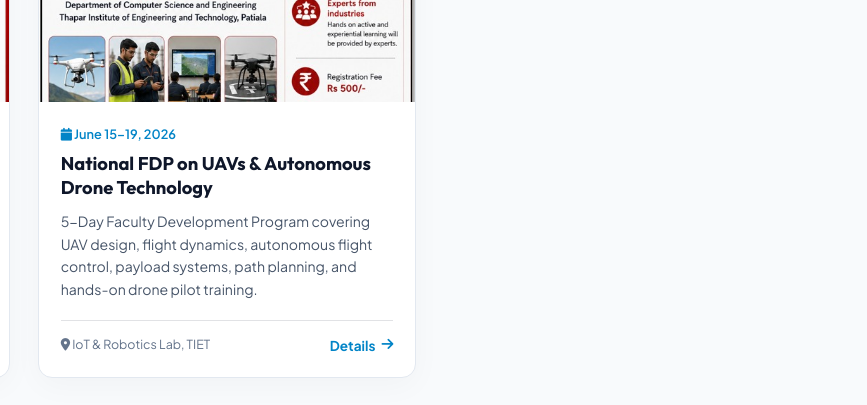
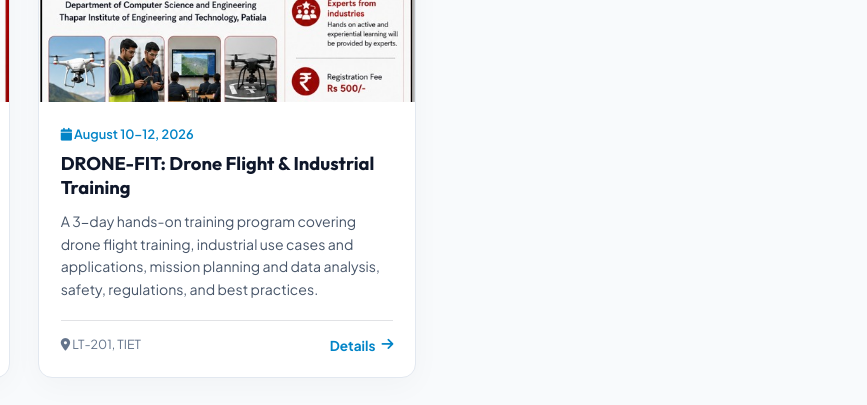
Before and after one commit to raghavkjlp/Thapar, a plain HTML site: page events.html in a window 1280 px wide. Shown: the part 1940-2345 px from the top of the page, 413-1280 px from the left. Drawn offline with Linux system fonts and the light colour scheme.

Commit message:
Update Drone FDP details to DRONE-FIT

```diff
--- a/events.html
+++ b/events.html
@@ -230,12 +230,15 @@
             <span class="category-pill completed">COMPLETED · FDP</span>
           </div>
           <div class="event-card-body">
-            <div class="event-date-pill"><i class="fa-solid fa-calendar"></i> June 15–19, 2026</div>
-            <h3 class="event-title">National FDP on UAVs &amp; Autonomous Drone Technology</h3>
-            <p class="event-excerpt">5-Day Faculty Development Program covering UAV design, flight dynamics, autonomous flight control, payload systems, path planning, and hands-on drone pilot training.</p>
+            <div class="event-date-pill"><i class="fa-solid fa-calendar"></i> August 10–12, 2026</div>
+            <h3 class="event-title">DRONE-FIT: Drone Flight & Industrial Training</h3>
+            <p class="event-excerpt">A 3-day hands-on training program covering drone flight training,
+              industrial use cases and applications, mission planning and data analysis,
+              safety, regulations, and best practices.</p>
             <div class="event-card-footer">
-              <span class="event-loc"><i class="fa-solid fa-location-dot"></i> IoT &amp; Robotics Lab, TIET</span>
-              <button class="btn-text" onclick="showEventDetails('drone-fdp')">Details <i class="fa-solid fa-arrow-right"></i></button>
+              <span class="event-loc"><i class="fa-solid fa-location-dot"></i> LT-201, TIET</span>
+              <button class="btn-text" onclick="showEventDetails('drone-fdp')">Details <i
+                  class="fa-solid fa-arrow-right"></i></button>
             </div>
           </div>
         </div>
--- a/script.js
+++ b/script.js
@@ -298,7 +298,18 @@
    12. Event Details Modal Database
    -------------------------------------------------------------------------- */
 const eventDatabase = {
-  'drone-fdp': { title: 'National FDP on UAVs & Autonomous Drone Technology', category: 'COMPLETED FDP', meta: 'June 15–19, 2026 · IoT & Robotics Lab', desc: '5-Day Faculty Development Program covering drone dynamics, autonomous flight control, payload systems, path planning, and hands-on drone pilot training.', highlights: ['Hands-on Pilot Training', 'Drone Assembly Lab', '35+ Faculty Participants'] },
+  'drone-fdp': {
+    title: 'DRONE-FIT: Drone Flight & Industrial Training',
+    category: 'COMPLETED TRAINING',
+    meta: 'August 10–12, 2026 · LT-201, TIET',
+    desc: '3-Day hands-on training program covering drone flight training, industrial use cases and applications, mission planning and data analysis, safety, regulations, and best practices.',
+    highlights: [
+      'Hands-on Drone Flight Training',
+      'Industrial Use Cases & Applications',
+      'Mission Planning & Data Analysis',
+      'Safety, Regulations & Best Practices'
+    ]
+  },
   'cloud-fdp': { title: 'National FDP on Cloud Infrastructure & HPC Architectures', category: 'COMPLETED FDP', meta: 'May 14–18, 2026 · CSE Computer Lab 3', desc: '5-Day Faculty Development Program delivered by leading HPC researchers. Topics: Kubernetes, GPU acceleration, parallel MPI, cloud cost optimization.', highlights: ['50+ Faculty Delegates', '10 Lab Practicals', 'IBM & NVIDIA Guest Speakers'] },
   'llm-talk': { title: 'Expert Seminar: Scaling Large Language Models', category: 'UPCOMING TALK', meta: 'Oct 12, 2026 · TIET Auditorium', desc: 'Keynote on LLM alignment, LoRA/QLoRA fine-tuning, RAG evaluation benchmarks, and ethical AI deployment at scale.', highlights: ['AI Industry Lead Keynote', 'Live Q&A Session', 'Certificate of Participation'] },
   'stc-crypto': { title: 'STC: Modern Cryptography & Zero-Trust Security', category: 'COMPLETED STC', meta: 'Mar 02–06, 2026 · Cyber Security Lab', desc: 'Hands-on STC on post-quantum cryptographic primitives, zero-knowledge proofs, blockchain privacy, and network forensics.', highlights: ['Hands-on CTF Challenge', 'ZK Proof Demos', '100% Completion Rate'] },
```
